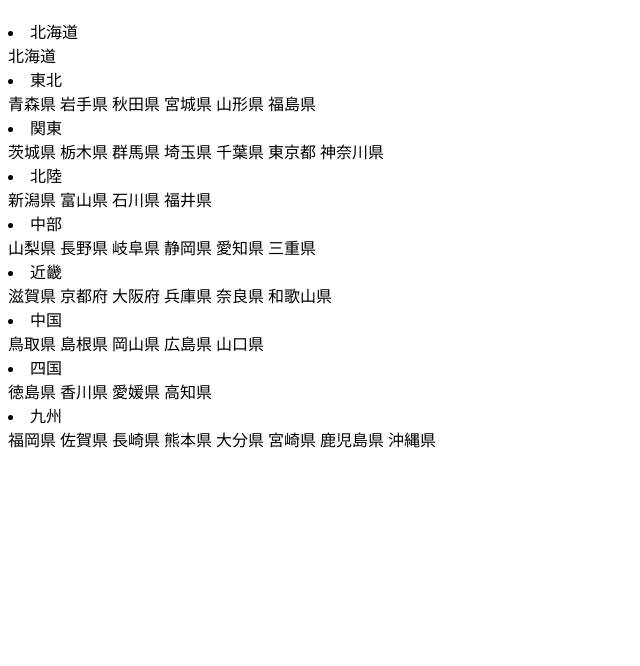
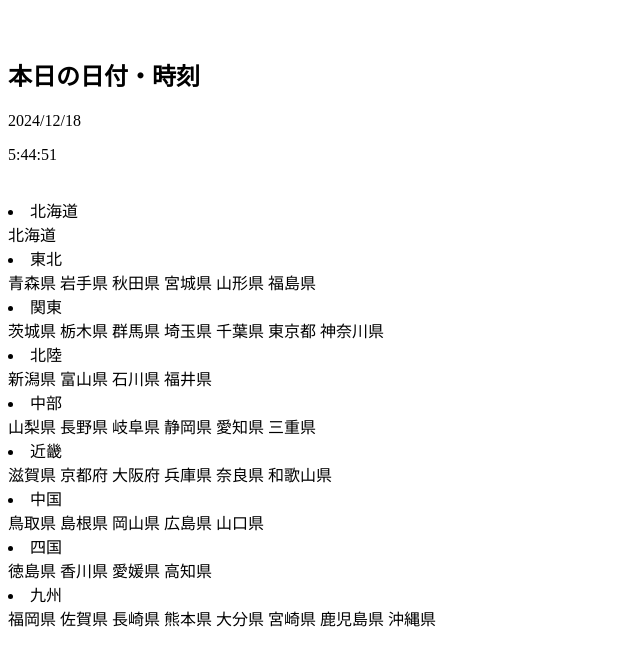
Before and after one commit to unicorn-phenex-RX-0/prefectures, a plain HTML site: page index.html in a window 1280 px wide. Shown: the part 70-736 px from the top of the page, without its empty margins (0-640 px from the left). Drawn offline with Linux system fonts and the light colour scheme.

Commit message:
Update index.html

```diff
--- a/index.html
+++ b/index.html
@@ -6,7 +6,11 @@
 </head>
 <body>
 <h1>都道府県を覚えよう</h1>
-
+<br>
+<h2>本日の日付・時刻</h2>
+<p id="date"></p>
+<p id="time"></p>
+<br>
 <li>北海道
 <br>
 北海道
@@ -51,5 +55,6 @@
 <br>
 福岡県  佐賀県  長崎県  熊本県  大分県  宮崎県  鹿児島県  沖縄県
 </li>
+<script src="time.js"></script>
 </body>
 </html>
```
